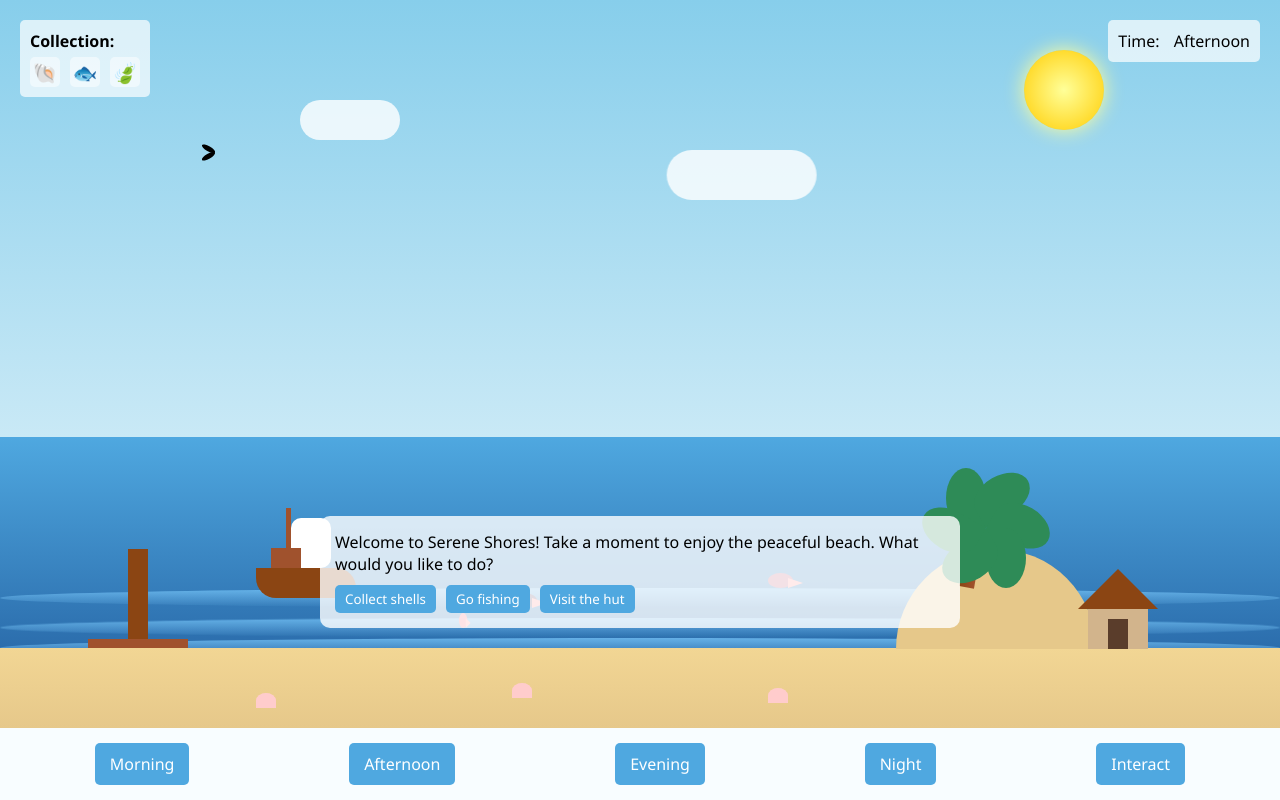
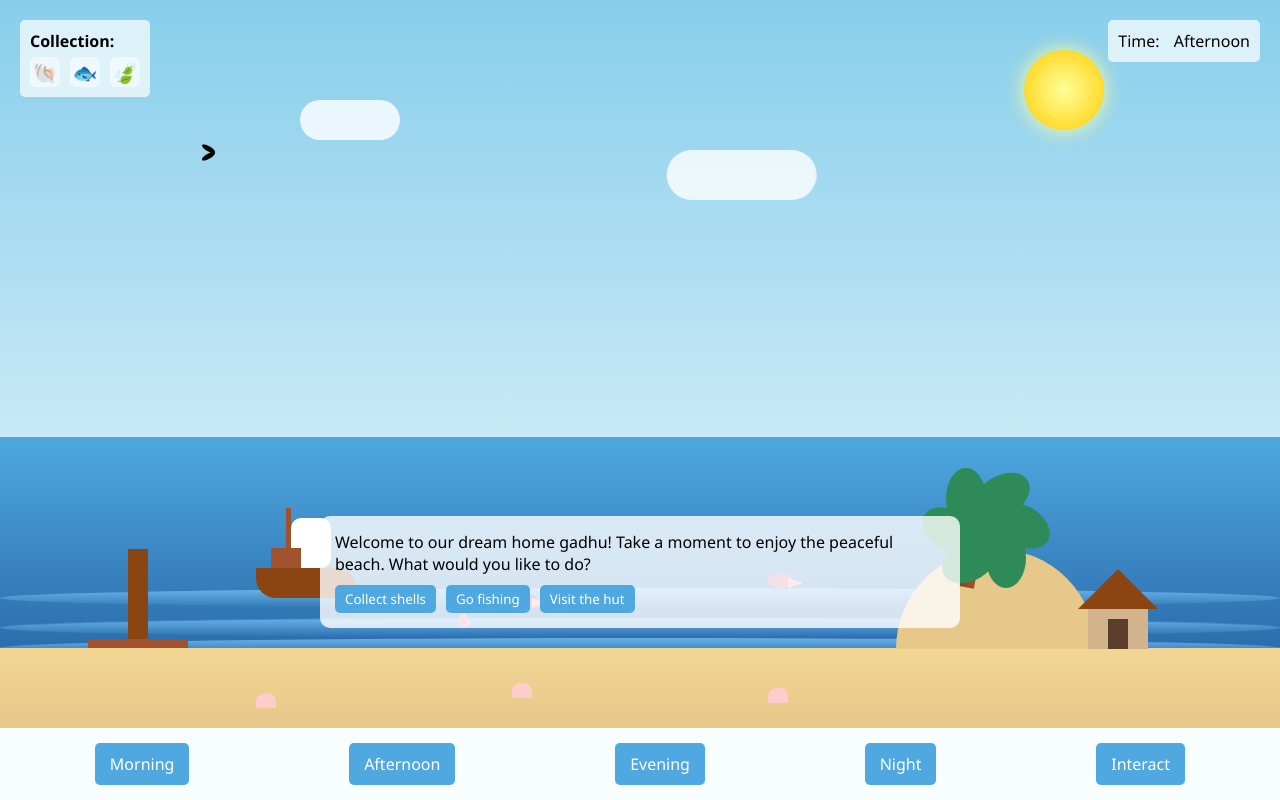
Before and after one commit to adudddd/creatingHome, a plain HTML site: page index.html in a window 1280 px wide. Drawn offline with Linux system fonts and the light colour scheme.

Commit message:
Update index.html

```diff
--- a/index.html
+++ b/index.html
@@ -3,7 +3,7 @@
 <head>
     <meta charset="UTF-8">
     <meta name="viewport" content="width=device-width, initial-scale=1.0">
-    <title>Serene Shores</title>
+    <title>Our Home in Serene Shores</title>
     <style>
         * {
             margin: 0;
@@ -697,7 +697,7 @@
         </div>
 
         <div class="message-box">
-            <div class="message-text">Welcome to Serene Shores! Take a moment to enjoy the peaceful beach. What would you like to do?</div>
+            <div class="message-text">Welcome to our dream home gadhu! Take a moment to enjoy the peaceful beach. What would you like to do?</div>
             <div class="message-options">
                 <button class="message-option" onclick="closeMessage()">Collect shells</button>
                 <button class="message-option" onclick="closeMessage()">Go fishing</button>
```
